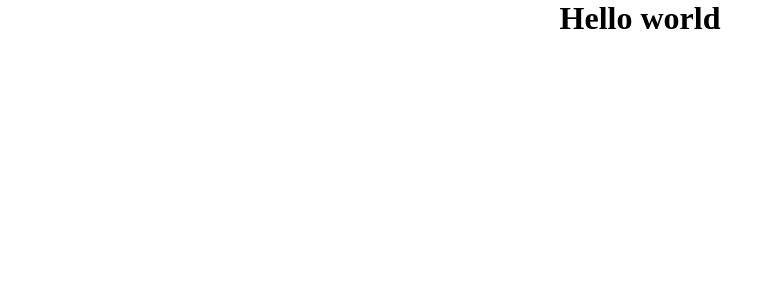
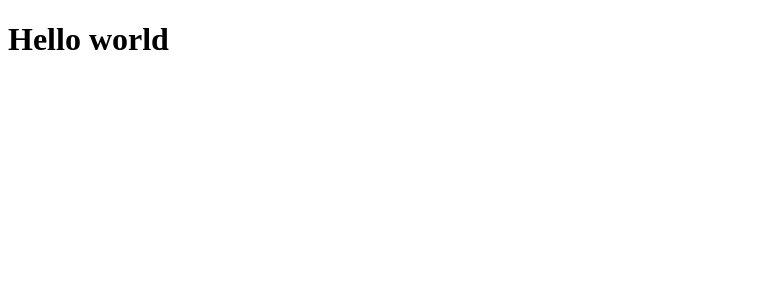
Before and after one commit to IsaqueBatista/To-do_List, a React (Create React App) app: page / in a window 1280 px wide. Shown: the top 300 px of the page, without its empty margins (0-776 px from the left). Built offline with nearby package versions, Linux system fonts and the light colour scheme.

Commit message:
Deletando outros arquivos para iniciar o projeto

```diff
--- a/public/index.html
+++ b/public/index.html
@@ -3,11 +3,6 @@
   <head>
     <meta charset="utf-8" />
     <meta name="viewport" content="width=device-width, initial-scale=1" />
-    <meta name="theme-color" content="#000000" />
-    <meta
-      name="description"
-      content="Web site created using create-react-app"
-    />
     <title>To-do List</title>
   </head>
   <body>
--- a/src/App.css
+++ /dev/null
@@ -1,3 +0,0 @@
-.App {
-  text-align: center;
-}
--- a/src/App.jsx
+++ b/src/App.jsx
@@ -1,8 +1,8 @@
-import './App.css';
+import React from "react";
 
 function App() {
   return (
-    <div className="App">
+    <div>
       <h1>Hello world</h1>
     </div>
   );
--- a/src/globals.css
+++ /dev/null
@@ -1,5 +0,0 @@
-* {
-  margin: 0;
-  padding: 0;
-  box-sizing: border-box;
-}
--- a/src/index.js
+++ b/src/index.js
@@ -1,6 +1,5 @@
 import React from 'react';
 import ReactDOM from 'react-dom/client';
-import './globals.css';
 import App from './App';
 
 const root = ReactDOM.createRoot(document.getElementById('root'));
```
